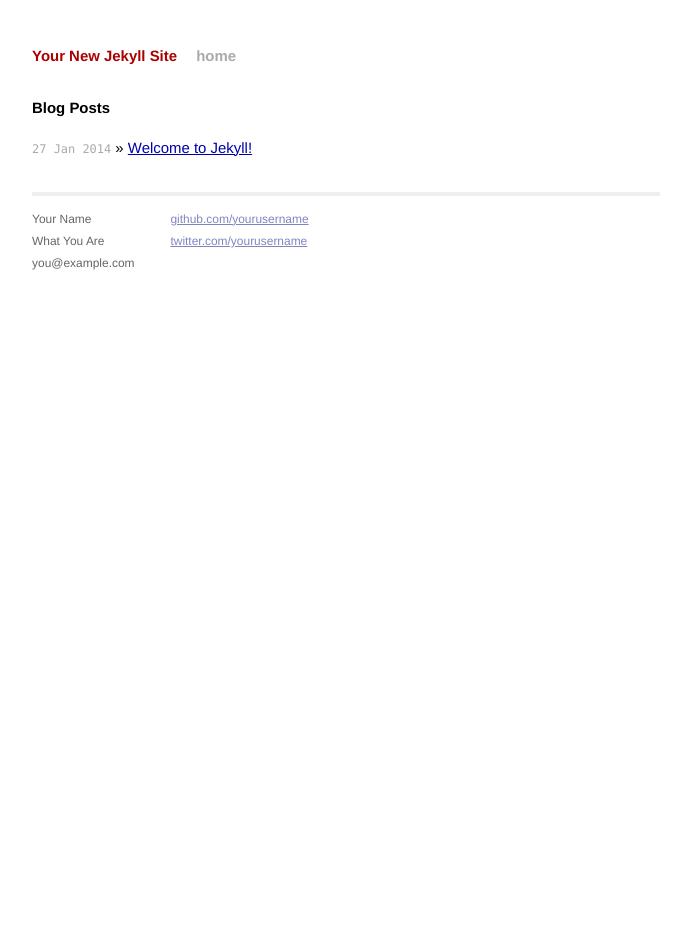
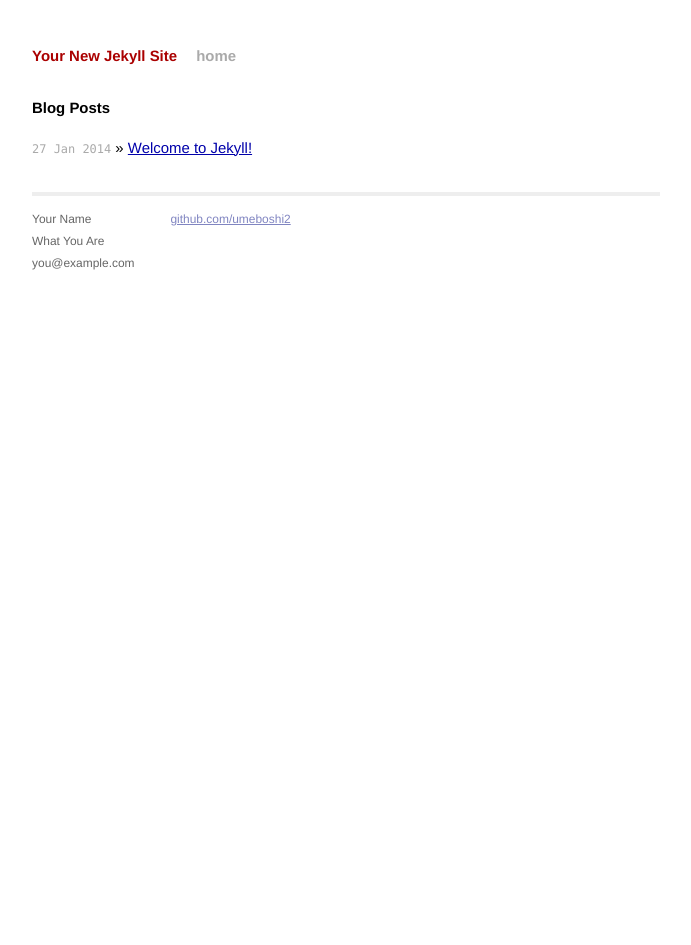
Before and after one commit to umeboshi2/trumpet, a Jekyll site: the page built from index.html, in a window 1280 px wide. Shown: the whole page, without its empty margins (294-985 px from the left). Built offline with Jekyll 4.4.1, drawn with Linux system fonts in a browser that asks for light colours; Markdown is read by kramdown in place of the engine named in the settings.

Commit message:
fix css path

```diff
--- a/_layouts/default.html
+++ b/_layouts/default.html
@@ -7,10 +7,10 @@
         <meta name="viewport" content="width=device-width">
 
         <!-- syntax highlighting CSS -->
-        <link rel="stylesheet" href="/css/syntax.css">
+        <link rel="stylesheet" href="css/syntax.css">
 
         <!-- Custom CSS -->
-        <link rel="stylesheet" href="/css/main.css">
+        <link rel="stylesheet" href="css/main.css">
 
     </head>
     <body>
@@ -33,8 +33,7 @@
             </div>
             <div class="contact">
               <p>
-                <a href="https://github.com/yourusername">github.com/yourusername</a><br />
-                <a href="https://twitter.com/yourusername">twitter.com/yourusername</a><br />
+                <a href="https://github.com/umeboshi2">github.com/umeboshi2</a><br />
               </p>
             </div>
           </div>
```
